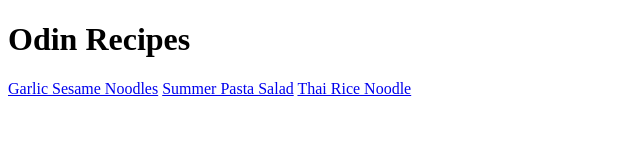
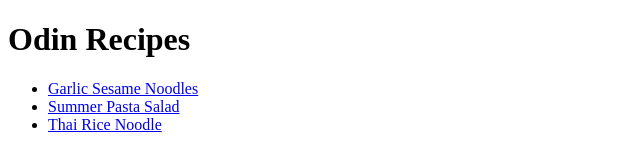
Before and after one commit to Zulhaqq17/odin-recipes, a plain HTML site: page index.html in a window 1280 px wide. Shown: the whole page, without its empty margins (0-640 px from the left). Drawn offline with Linux system fonts and the light colour scheme.

Commit message:
add unordered list to make it look like listing

```diff
--- a/index.html
+++ b/index.html
@@ -2,9 +2,14 @@
 <html>
     <head>
         <h1>Odin Recipes</h1>
-        <a href="recipes/sesame-noodles.html">Garlic Sesame Noodles</a>
-        <a href="recipes/summer-pasta.html"> Summer Pasta Salad</a>
-        <a href="recipes/thai-rice-noodle.html">Thai Rice Noodle</a>
+        <ul>
+            <li><a href="recipes/sesame-noodles.html">Garlic Sesame Noodles</a></li>
+            <li> <a href="recipes/summer-pasta.html"> Summer Pasta Salad</a></li>
+            <li><a href="recipes/thai-rice-noodle.html">Thai Rice Noodle</a></li>
+        </ul>
+
+
+
     </head>
 
     <body></body>
```
